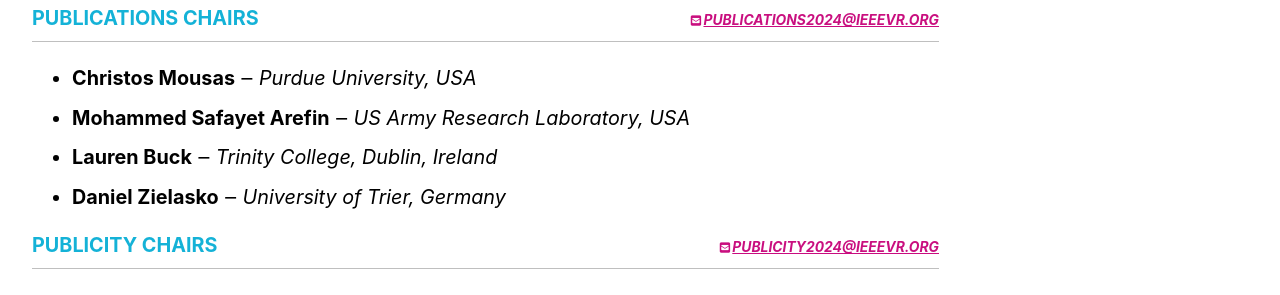
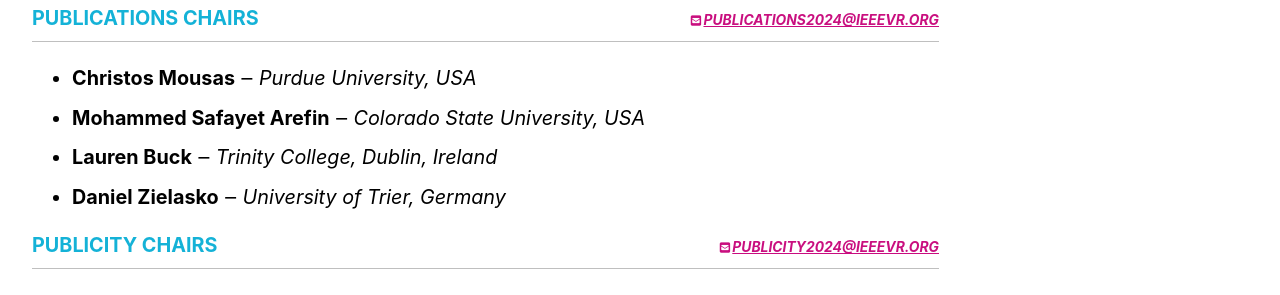
Before and after one commit to ieeevr/2024, a Jekyll site: the page built from committees/conference-committee/index.md, in a window 1280 px wide and 900 px high, scrolled down 2557 px. Shown: the part 154-449 px from the top of the window. Built offline with Jekyll 4.4.1, drawn with Linux system fonts in a browser that asks for light colours; cached includes are drawn as plain includes; nearby versions of some CDN libraries.

Commit message:
Update index.md
publications affiliation change - Arefin

```diff
--- a/committees/conference-committee/index.md
+++ b/committees/conference-committee/index.md
@@ -164,7 +164,7 @@
 	<h2>Publications Chairs <div class="floatRight"><span id="publications"></span></div></h2>
 	<ul>
 		<li><span class="bold">Christos Mousas</span> &#x2012; <i>Purdue University, USA </i></li>
-		<li><span class="bold">Mohammed Safayet Arefin</span> &#x2012; <i>US Army Research Laboratory, USA </i></li>
+		<li><span class="bold">Mohammed Safayet Arefin</span> &#x2012; <i>Colorado State University, USA</i></li>
 		<li><span class="bold">Lauren Buck</span> &#x2012; <i>Trinity College, Dublin, Ireland</i></li>
 		<li><span class="bold">Daniel Zielasko</span> &#x2012; <i>University of Trier, Germany</i></li>
 	</ul>
```
